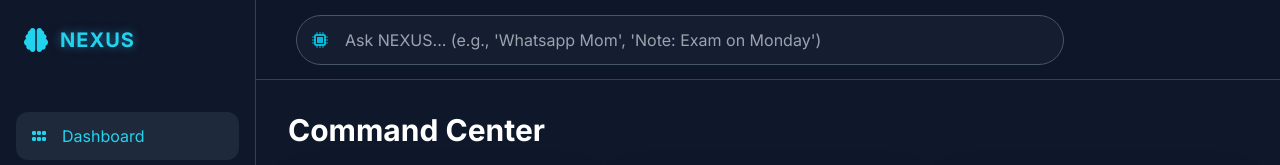
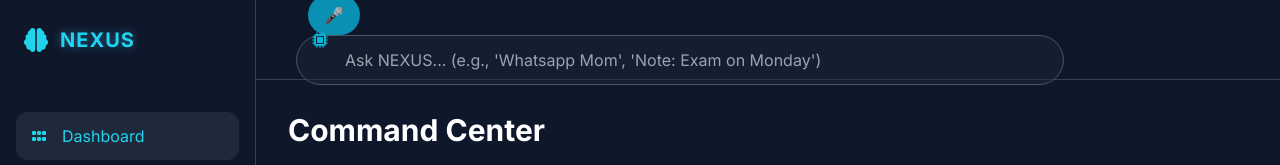
Before and after one commit to adarshraj3690-boop/mry_web_-APP, a plain HTML site: page index.html in a window 1280 px wide. Shown: the top 165 px of the page. Drawn offline with nearby package versions, Linux system fonts and the light colour scheme.

Commit message:
Update index.html

```diff
--- a/index.html
+++ b/index.html
@@ -89,6 +89,11 @@
         <main class="flex-1 flex flex-col h-full relative overflow-hidden">
             <header class="h-20 border-b border-slate-700 bg-slate-900/50 backdrop-blur-md flex items-center px-6 md:px-10 justify-between z-10">
                 <div class="flex-1 max-w-3xl relative">
+                    <button onclick="startJarvisVoice()"
+class="ml-3 bg-cyan-600 hover:bg-cyan-500 text-white px-4 py-2 rounded-full">
+🎤
+</button>
+
                     <input type="text" id="aiInput" placeholder="Ask NEXUS... (e.g., 'Whatsapp Mom', 'Note: Exam on Monday')" class="w-full bg-slate-800/50 border border-slate-600 rounded-full py-3 px-6 pl-12 focus:outline-none focus:border-cyan-500 text-slate-200" onkeypress="handleAIInput(event)">
                     <i class="fa-solid fa-microchip absolute left-4 top-1/2 transform -translate-y-1/2 text-cyan-500"></i>
                 </div>
```
